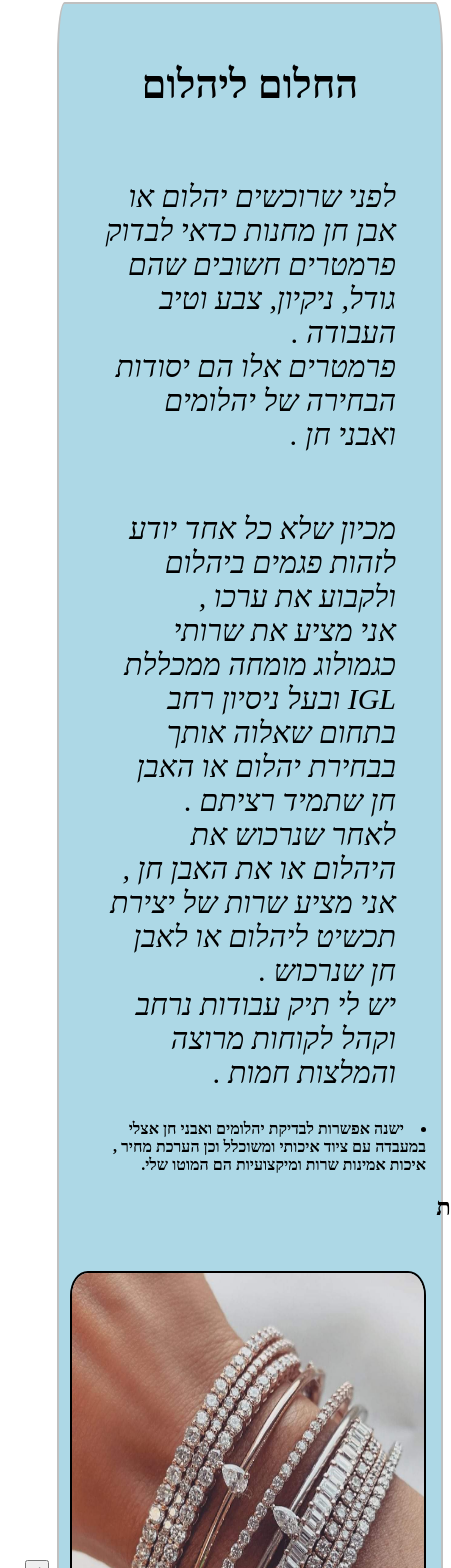
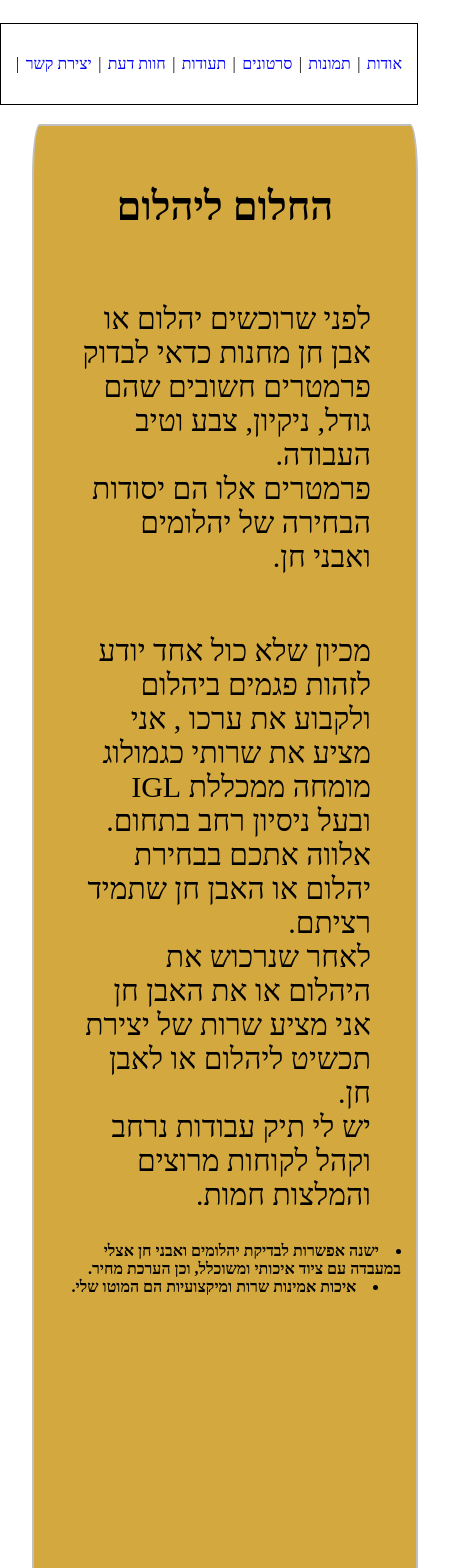
Before and after one commit to shmuelevy/shmuel-gemologia, an Angular app: page / in a window 390 px wide. Shown: the part 305-1873 px from the top of the page, 451 px wide, since content can reach past the window. Built offline with nearby package versions, Linux system fonts and the light colour scheme.

Commit message:
first commit

```diff
--- a/src/app/app.component.html
+++ b/src/app/app.component.html
@@ -1,46 +1,66 @@
 <header>
-<div style="height: 100%;width: 30%;">
+<div style="height: 100%;width: 45%;">
   <img class="logo"  src="../assets/logo.png" alt="fucl">
 </div>
 </header>
+<nav style="width: 100%;height:50px;padding: 15px; display: flex; flex-direction: row; align-items: center;justify-content: space-between;border: 1px solid black;">
+  <a href="#article" >אודות</a>|
+  <a href="#images">תמונות</a>|
+  <a href="#videos">סרטונים</a>|
+  <a href="#degrees">תעודות</a>|
+  <a href="#reviews">חוות דעת</a>|
+  <a href="#info">יצירת קשר</a>|
+</nav>
 <main>
-<h1>החלום ליהלום </h1>
+<h1 id="article">החלום ליהלום </h1>
 <article>
-לפני שרוכשים יהלום או אבן חן מחנות
-כדאי לבדוק פרמטרים חשובים
-שהם גודל, ניקיון, צבע וטיב העבודה .<br>
-פרמטרים אלו הם יסודות הבחירה של יהלומים ואבני חן .
+  לפני שרוכשים יהלום או אבן חן מחנות
+  כדאי לבדוק פרמטרים חשובים
+  שהם גודל, ניקיון, צבע וטיב העבודה.  <br>
+  פרמטרים אלו הם יסודות הבחירה של יהלומים ואבני חן.
 </article>
 <article>
-מכיון שלא כל אחד יודע לזהות פגמים ביהלום ולקבוע את ערכו ,<br>
-אני מציע את שרותי כגמולוג מומחה ממכללת IGL
-ובעל ניסיון רחב בתחום שאלוה אותך בבחירת יהלום או האבן חן שתמיד רציתם .<br>
-לאחר שנרכוש את היהלום או את האבן חן ,
- אני מציע  שרות של  יצירת תכשיט ליהלום או לאבן חן שנרכוש . <br>
-יש לי תיק עבודות נרחב
-וקהל לקוחות מרוצה והמלצות חמות .
+  מכיון שלא כול אחד יודע לזהות פגמים ביהלום ולקבוע את ערכו ,
+  אני מציע את שרותי כגמולוג מומחה ממכללת IGL
+  ובעל ניסיון רחב בתחום. <br>
+  אלווה אתכם בבחירת יהלום או האבן חן שתמיד רציתם. <br>
+  לאחר שנרכוש את היהלום או את האבן חן
+  אני מציע  שרות של  יצירת תכשיט ליהלום או לאבן חן. <br>
+ יש לי תיק עבודות נרחב
+ וקהל לקוחות מרוצים והמלצות חמות.
 </article>
 <li>
-ישנה אפשרות לבדיקת יהלומים ואבני חן אצלי במעבדה עם ציוד איכותי ומשוכלל
-וכן הערכת מחיר ,
-איכות אמינות שרות ומיקצועיות הם המוטו שלי.
+  ישנה אפשרות לבדיקת יהלומים ואבני חן אצלי במעבדה עם ציוד איכותי ומשוכלל,
+  וכן הערכת מחיר. <br></li>
+  <li>
+  <b>איכות אמינות שרות ומיקצועיות הם המוטו שלי.</b>
 </li>
 <div>
-<h2>תמונות</h2>
-<div class="container">
+<div class="container" id="images">
  <button (click)="next()" [disabled]="nextD"><</button>
  <div style="height: 100%;width: 100%;">
-<img style="height: 80%;width: 100%;border: 2px solid black;border-radius: 5%;"  [src]="pictures[index]" alt="hhhh"></div>
+<img style="height: 100%;width: 100%;border: 2px solid black;border-radius: 5%;"  [src]="pictures[index]" alt="hhhh"></div>
 <button (click)="prev()" [disabled]="prevD">></button>
 </div>
-<h2>סרטונים</h2>
-<div class="container">
+<div class="container2" id="videos">
   <button (click)="nextV()" [disabled]="nextVD"><</button>
   <div style="height: 100%;width: 100%;">
     <video style="height: 100%;width: 100%;border: 2px solid black;border-radius: 5%;" [src]="videos[indexV]" type="video/mp4" controls></video>></div>
  <button (click)="prevV()" [disabled]="prevVD">></button>
  </div>
 </div>
+<div class="container3" id="degrees">
+
+</div>
+<div class="container3" id="reviews">
+
+</div>
 </main>
-<footer></footer>
+<footer id="info" >
+<h4>קבל ייעוץ עוד היום:</h4>
+<div style="height: 100px;width: 80%;display: flex;align-items: center;justify-content: center;flex-direction: row;">
+<a target="_blank"  href="https://wa.me/972545349686?text=%D7%90%D7%A0%D7%99%20%D7%9E%D7%A2%D7%95%D7%A0%D7%99%D7%99%D7%9F%20%D7%91%D7%A7%D7%A0%D7%99%D7%99%D7%AA%20%D7%99%D7%94%D7%9C%D7%95%D7%9D%2F%D7%90%D7%91%D7%9F%20%D7%97%D7%9F%20%D7%90%D7%A9%D7%9E%D7%97%20%D7%9C%D7%A2%D7%96%D7%A8%D7%94" >
+  <img style="height: 50px;width: 50px;" src="../assets/whatsapp.png" ></a>
+</div>
+</footer>
 <router-outlet></router-outlet>
--- a/src/app/app.component.scss
+++ b/src/app/app.component.scss
@@ -1,7 +1,7 @@
 header{
     background-color: white;
     position: relative;
-    height: 280px;
+    height: 320px;
     width: 100%;
     display: flex;
 align-items: center;
@@ -15,7 +15,7 @@ justify-content: center;
 }
 main{
     margin-top: 5%;
-   background-color: lightblue;
+   background-color: rgb(211, 169, 63);
    height: auto;
    padding: 15px;
    border: 2px solid silver;
@@ -36,29 +36,55 @@ h1{
 article{
     padding: 15px;
     font-size: 30px;
-    font-style:italic;
+    font-style:normal;
    margin: 15px;
 }
 li{
     font-weight: bold;
 }
 .container{
-    height: 600px;
-    width: 500px;
+    height: 500px;
+    width: 300px;
    display: flex;
    align-items: center;
-   justify-content: center;
+   justify-content: space-between;
    flex-direction: row;
-   margin-top: 10%;
+   margin-top: 300px;
+   @media screen and (max-width: 327px) {
+    width: 150px;
+    margin-right: 24px;
+    margin-top: 7px;
+}
+}
+.container2{
+    height: 400px;
+    width: 400px;
+   display: flex;
+   align-items: center;
+   justify-content: space-between;
+   flex-direction: row;
+   margin-top: 300px;
+   margin-bottom: 150px;
 
+   @media screen and (max-width: 427px) {
+    width: 200px;
+    margin-left: 4px;
+    margin-top: 7px;
+}
 }
 button{
-    margin: 5%;
+    margin: 5px;
 }
-video{
-    height: 500px;
-    width: 500px;
+a{
+    text-decoration: none;
 }
 h3{
     margin-top: 205%;
 }
+footer{
+    height: 100px;
+    width: 80%;
+    border: 1px solid black;
+    margin: 5%;
+    display: flex;
+}
```
Also changed, not shown: src/assets/whatsapp.png (added).
